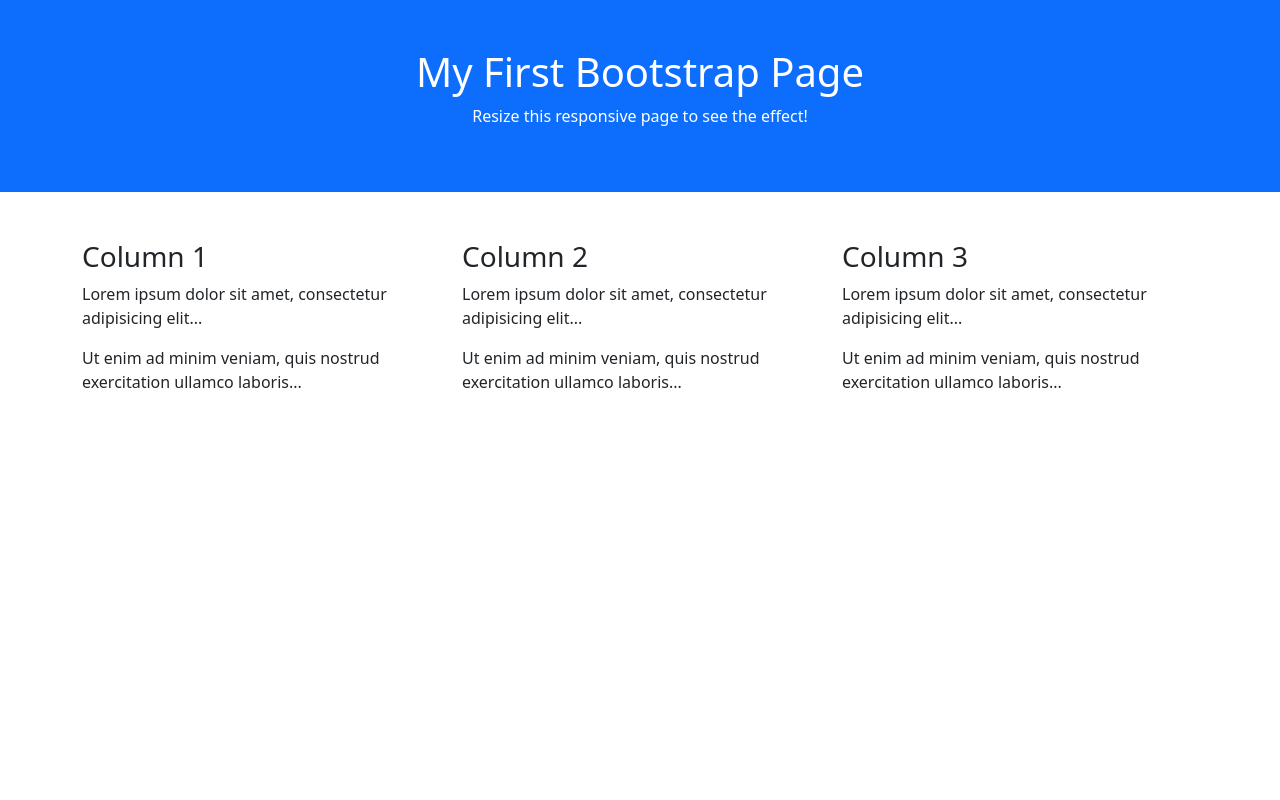
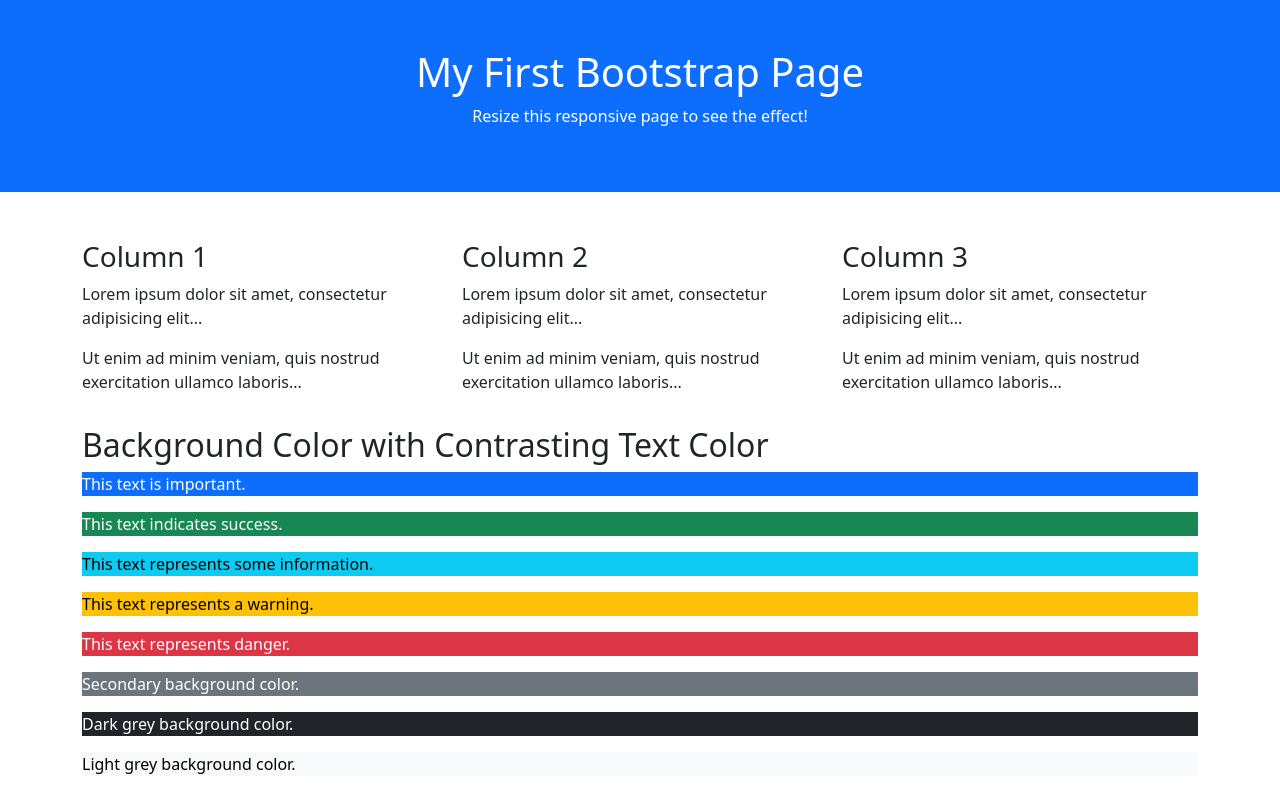
Before and after one commit to 40426-jpg/bootstrap, a plain HTML site: page index1.html in a window 1280 px wide. Drawn offline with nearby package versions, Linux system fonts and the light colour scheme.

Commit message:
Update index1.html

```diff
--- a/index1.html
+++ b/index1.html
@@ -35,4 +35,29 @@
 </div>
 
 </body>
+</html
+<!DOCTYPE html>
+<html lang="en">
+<head>
+  <title>Bootstrap Example</title>
+  <meta charset="utf-8">
+  <meta name="viewport" content="width=device-width, initial-scale=1">
+  <link href="https://cdn.jsdelivr.net/npm/bootstrap@5.3.3/dist/css/bootstrap.min.css" rel="stylesheet">
+  <script src="https://cdn.jsdelivr.net/npm/bootstrap@5.3.3/dist/js/bootstrap.bundle.min.js"></script>
+</head>
+<body>
+
+<div class="container mt-3">
+  <h2>Background Color with Contrasting Text Color</h2>
+  <p class="text-bg-primary">This text is important.</p>
+  <p class="text-bg-success">This text indicates success.</p>
+  <p class="text-bg-info">This text represents some information.</p>
+  <p class="text-bg-warning">This text represents a warning.</p>
+  <p class="text-bg-danger">This text represents danger.</p>
+  <p class="text-bg-secondary">Secondary background color.</p>
+  <p class="text-bg-dark">Dark grey background color.</p>
+  <p class="text-bg-light">Light grey background color.</p>
+</div>
+
+</body>
 </html>
```
